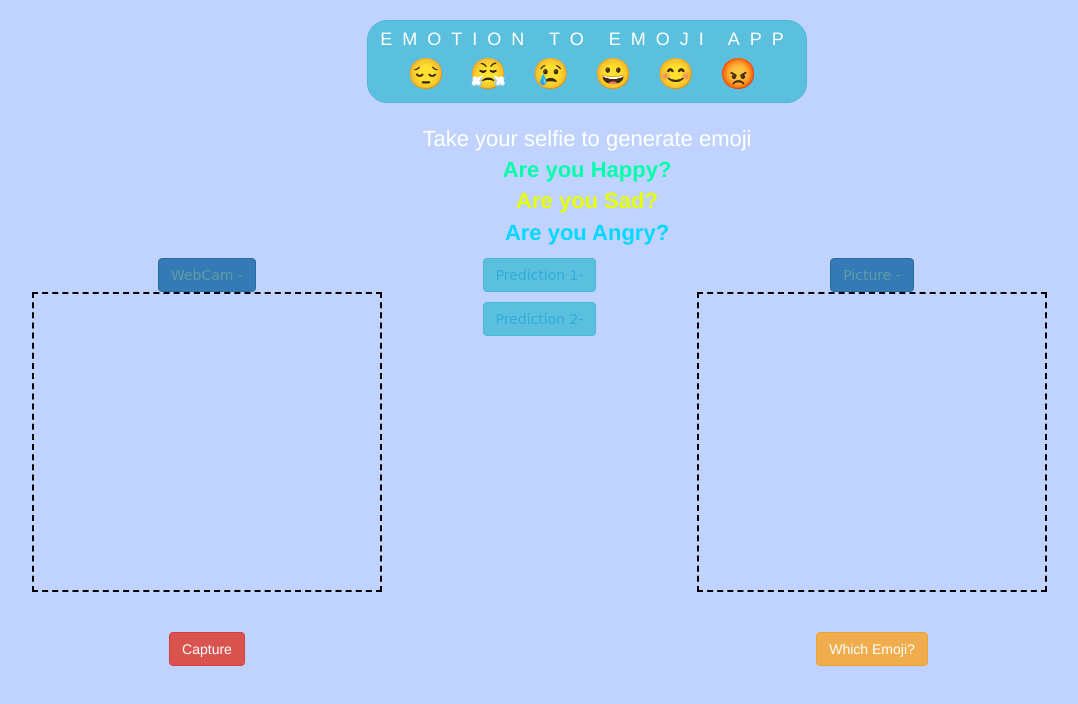
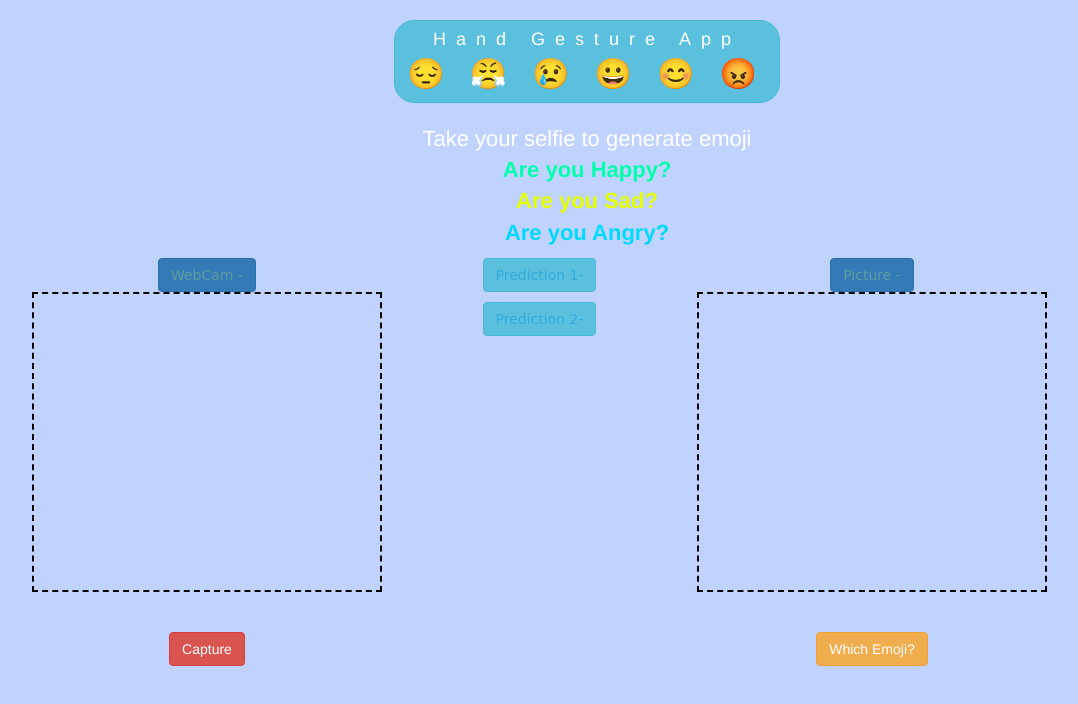
Before and after one commit to LovelyCat2068/Emotion-Emoji-1, a plain HTML site: page index.html in a window 1280 px wide. Shown: the whole page, without its empty margins (53-1131 px from the left). Drawn offline with nearby package versions, Linux system fonts and the light colour scheme; a script that the page names is missing.

Commit message:
Add files via upload

```diff
--- a/index.html
+++ b/index.html
@@ -17,7 +17,7 @@
   <div class="container">
 
     <center>
-      <h3 class="btn btn-info heading">EMOTION TO EMOJI APP
+      <h3 class="btn btn-info heading">Hand Gesture App
 
         <br>
         <span>&#128532</span>
```
